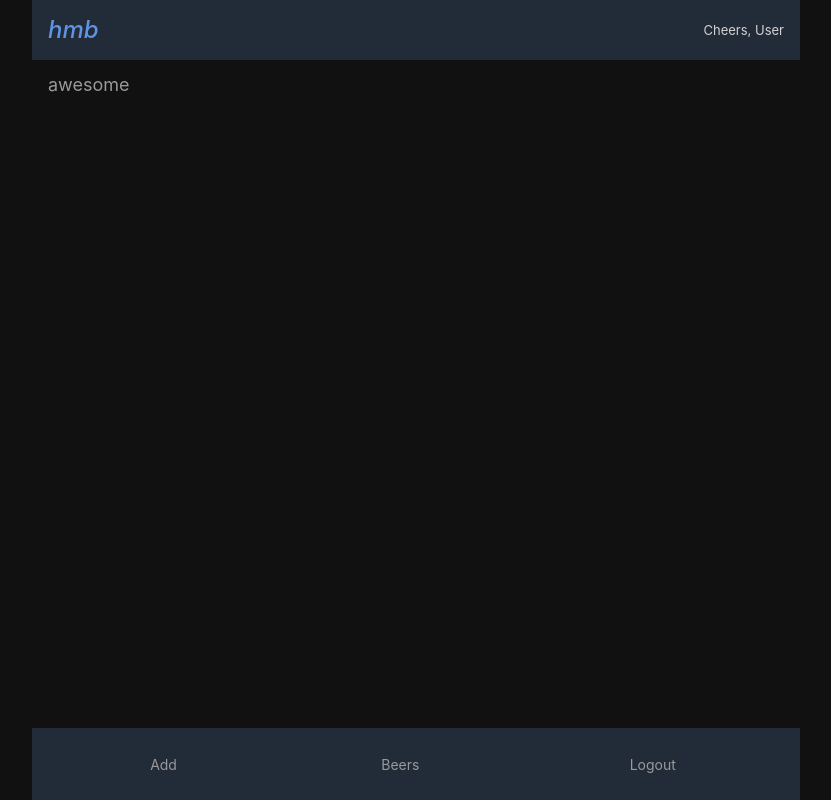
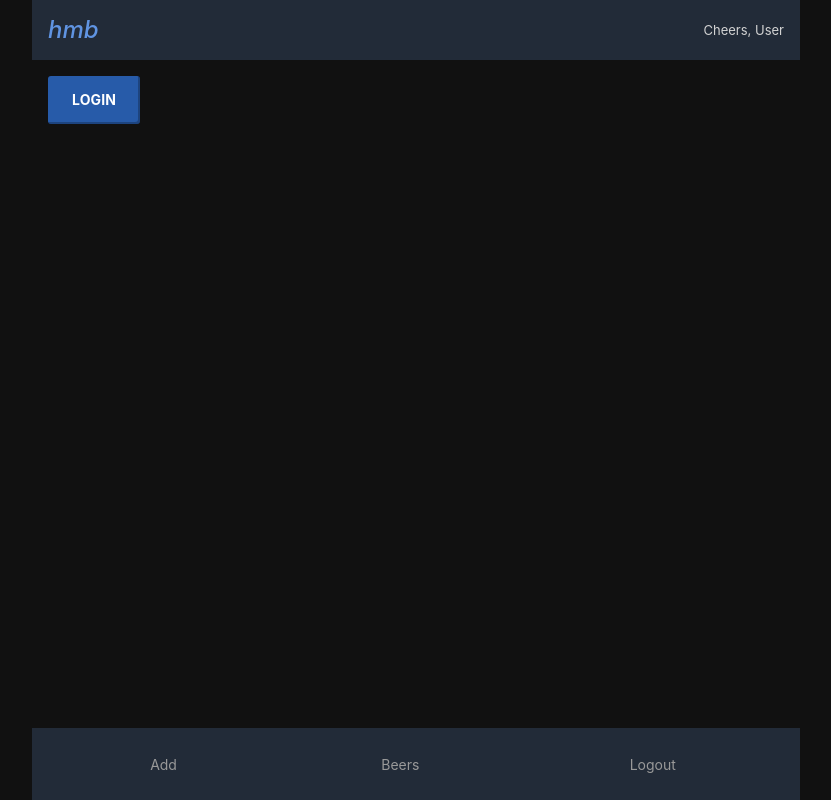
Before and after one commit to RiccardoZaffalon/hold-my-beer, a React (Create React App) app: page /login in a window 1280 px wide. Shown: the whole page, without its empty margins (224-1055 px from the left). Built offline with nearby package versions, Linux system fonts and the light colour scheme.

Commit message:
Add fake login button for test

```diff
--- a/src/App.js
+++ b/src/App.js
@@ -8,7 +8,11 @@ import ProtectedRoute from "./routes/ProtectedRoute";
 import { BrowserRouter as Router, Switch, Route } from "react-router-dom";
 
 export default function App() {
-  const [logged] = useState(true);
+  const [logged, setLogged] = useState(false);
+
+  function logIn() {
+    setLogged(true);
+  }
 
   return (
     <Router>
@@ -16,7 +20,9 @@ export default function App() {
         <Switch>
           <Route
             path="/login"
-            render={(props) => <Login {...props} logged={logged} />}
+            render={(props) => (
+              <Login {...props} logged={logged} login={logIn} />
+            )}
           />
           <ProtectedRoute logged={logged} path="/beers" component={Beers} />
           <ProtectedRoute logged={logged} path="/" component={Add} />
--- a/src/routes/Login.js
+++ b/src/routes/Login.js
@@ -1,7 +1,6 @@
 import React from "react";
-import styled from "styled-components";
-import { colors, sizing } from "../styles/variables";
+import Button from "../components/Button";
 
-export default function Login(props) {
-  return <>{props.logged ? "awesome" : "Please login"}</>;
+export default function Login({ logged, login }) {
+  return <>{logged ? "Great!" : <Button onClick={login}>Login</Button>}</>;
 }
```
